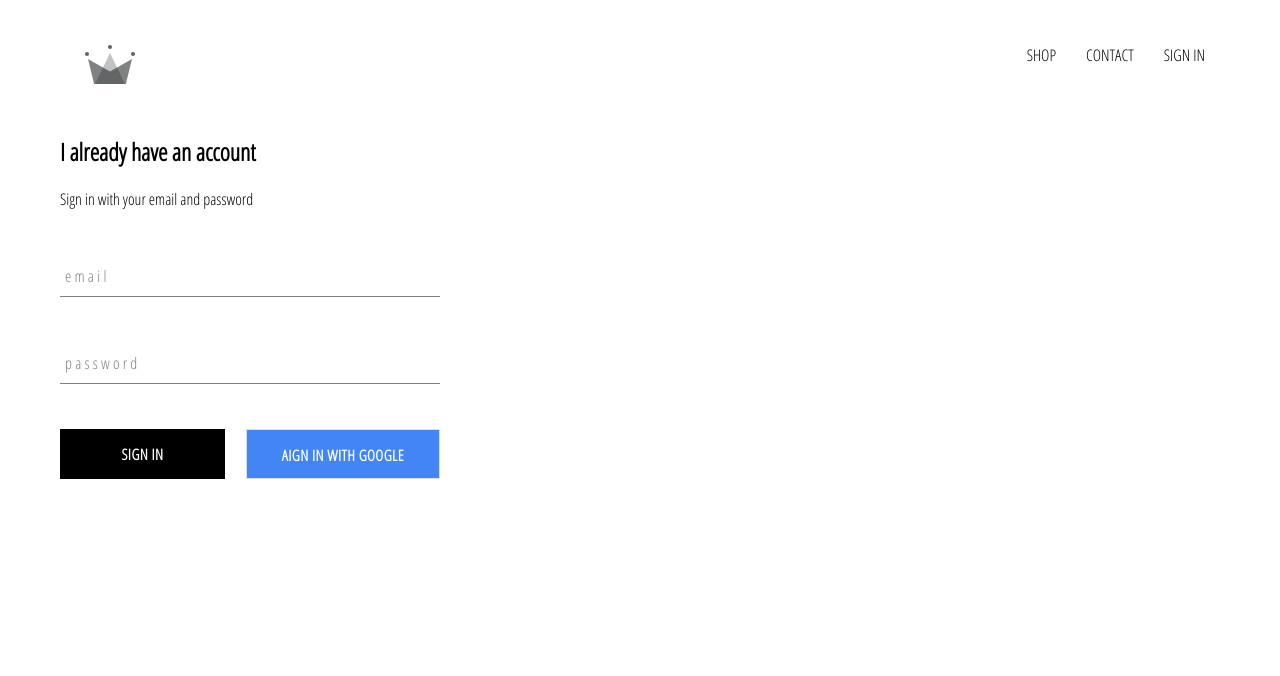
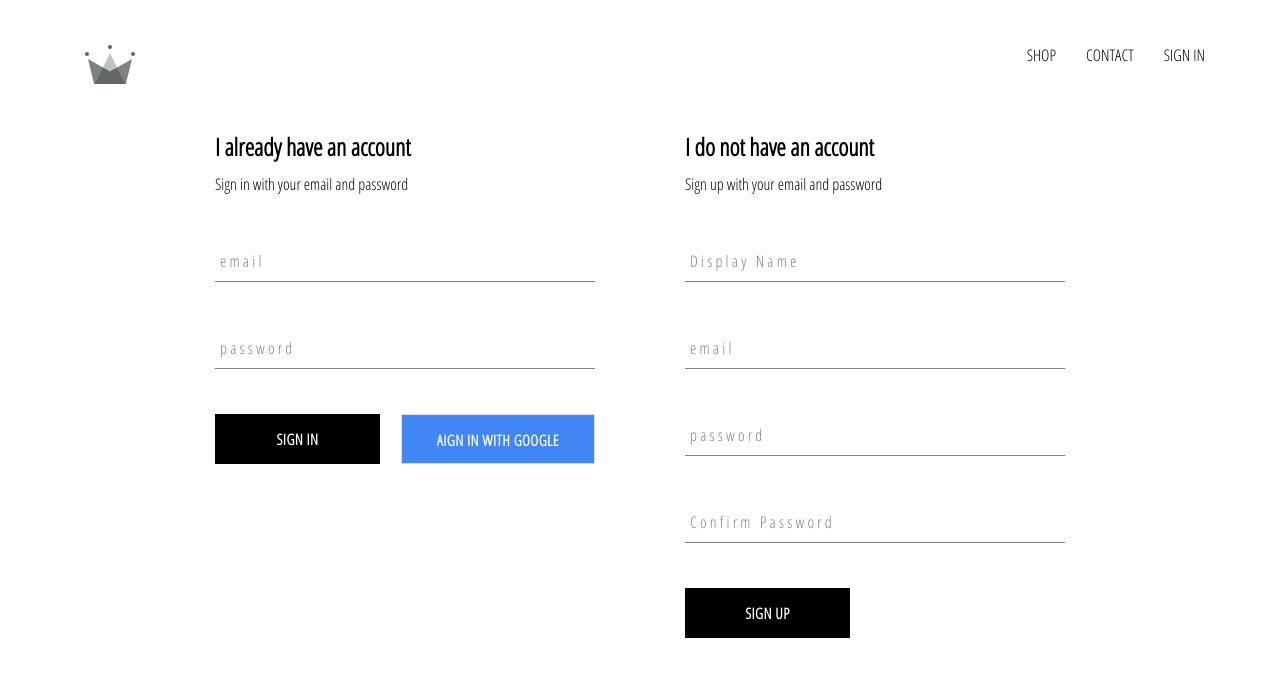
Before and after one commit to YenTingWu/clothing-Ecommerce, a React (Create React App) app: page /signin in a window 1280 px wide. Shown: the top 676 px of the page. Built offline with nearby package versions, Linux system fonts and the light colour scheme; no server answers.

Commit message:
implemented firebase utils, included ability to store authenticated users

```diff
--- a/src/App.js
+++ b/src/App.js
@@ -9,7 +9,7 @@ import ShopPage from './pages/shoppage/ShopPage';
 import Header from './components/Header/Header';
 import SignInSignOut from './pages/sign-in-and-sign-out-page/SignInSignOut'
 
-import { auth } from './firebase/firebase.utils'
+import { auth, createUserProfileDocument } from './firebase/firebase.utils'
 
 
 
@@ -26,18 +26,28 @@ class App extends React.Component {
 
 
   componentDidMount() {
-    this.unsubscribeFromAuth = auth.onAuthStateChanged(user => {
-      this.setState({
-        currentUser: user
-      })
-      console.log(user);
+    this.unsubscribeFromAuth = auth.onAuthStateChanged(async userAuth => {
+      console.log(userAuth)
+      if(userAuth) {
+        const userRef = await createUserProfileDocument(userAuth);
+
+        userRef.onSnapshot(snapShot => {
+          this.setState({
+            currentUser: {
+              id: snapShot.id,
+              ...snapShot.data()
+            }
+          }, () => console.log(this.state));
+        });
+      } else {
+        this.setState({ currentUser: userAuth });
+      }
     })
   }
 
   componentWillUnmount() {
     this.unsubscribeFromAuth();
   }
-
 
   render() {
       return (
--- a/src/components/SignIn/SignIn.js
+++ b/src/components/SignIn/SignIn.js
@@ -33,7 +33,7 @@ class SignIn extends React.Component {
 
         return (
             <div className='sign-in'>
-                <h2>I already have an account</h2>
+                <h2 className='title'>I already have an account</h2>
                 <span>Sign in with your email and password</span>
 
                 <form onSubmit={this.handleSubmit}>
--- a/src/components/SignIn/SignIn.scss
+++ b/src/components/SignIn/SignIn.scss
@@ -2,6 +2,11 @@
     width: 380px;
     display: flex;
     flex-direction: column;
+
+    .title {
+        margin: 10px 0;
+
+    }
 
     .buttons {
         display: flex;
--- /dev/null
+++ b/src/components/SignUp/SignUp.js
@@ -0,0 +1,101 @@
+import React from 'react';
+
+import FormInput from '../FormInput/FormInput';
+import CustomButton from '../CustomButton/CustomButton';
+
+import { auth, createUserProfileDocument } from '../../firebase/firebase.utils';
+
+import './SignUp.scss';
+
+class SignUp extends React.Component {
+    constructor() {
+        super();
+
+        this.state = {
+            displayName: '',
+            email: '',
+            password: '',
+            confirmPassword: ''
+        }
+    }
+
+    handleSubmit = async e => {
+        e.preventDefault();
+
+        const { displayName, email, password, confirmPassword } = this.state;
+
+        if(password !== confirmPassword) {
+            alert("Password don't match");
+            return;
+        }
+
+        try {
+            const { user } = await auth.createUserWithEmailAndPassword(email, password);
+
+            createUserProfileDocument( user, { displayName } );
+
+            this.setState({
+                displayName: '',
+                email: '',
+                password: '',
+                confirmPassword: ''
+            });
+        } catch(error) {
+            console.error(error);
+        }
+    }
+
+    handleChange = e => {
+        const { name, value } = e.target;
+
+        this.setState({ [name]: value} );
+    }
+
+    render() {
+        const { displayName, email, password, confirmPassword } = this.state;
+
+        return (
+            <div className='sign-up'>
+                <h2 className='title'>I do not have an account</h2>
+                <span>Sign up with your email and password</span>
+                <form className='sign-up-form' onSubmit={this.handleSubmit}>
+                    <FormInput
+                        type='text'
+                        name='displayName'
+                        label='Display Name'
+                        value={displayName}
+                        onChange={this.handleChange}
+                        required
+                    />
+                    <FormInput
+                        type='email'
+                        name='email'
+                        label='email'
+                        value={email}
+                        onChange={this.handleChange}
+                        required
+                    />
+                    <FormInput
+                        type='password'
+                        name='password'
+                        label='password'
+                        value={password}
+                        onChange={this.handleChange}
+                        required
+                    />
+                    <FormInput
+                        type='password'
+                        name='confirmPassword'
+                        label='Confirm Password'
+                        value={confirmPassword}
+                        onChange={this.handleChange}
+                        required
+                    />
+                    <CustomButton type='submit'>SIGN UP</CustomButton>
+                </form>
+            </div>
+        )
+    }
+}
+
+export default SignUp;
--- /dev/null
+++ b/src/components/SignUp/SignUp.scss
@@ -0,0 +1,9 @@
+.sign-up {
+    display: flex;
+    flex-direction: column;
+    width: 380px;
+}
+
+.title {
+    margin: 10px 0;
+}
--- a/src/firebase/firebase.utils.js
+++ b/src/firebase/firebase.utils.js
@@ -1,7 +1,6 @@
 import firebase from 'firebase/app';
 import 'firebase/firestore';
 import 'firebase/auth';
-
 
 const config = {
     apiKey: "AIzaSyBcsOg0sIsdYXkW1f_hspdLXkkQ5Qy2ACQ",
@@ -14,6 +13,31 @@ const config = {
     measurementId: "G-TKJ5Q9WMPT"
 };
 
+export const createUserProfileDocument = async (userAuth, addtionalData) => {
+    if(!userAuth) return;
+
+    const userRef = firestore.doc(`users/${userAuth.uid}`);
+
+    const snapShot = await userRef.get();
+
+    if(!snapShot.exists) {
+        const { displayName, email } = userAuth;
+        const createdAt = new Date();
+
+        try {
+            await userRef.set({
+                displayName,
+                email,
+                createdAt,
+                ...addtionalData
+            })
+        } catch (error) {
+            console.log('error creating user ', error.message);
+        }
+    }
+    return userRef;
+}
+
 firebase.initializeApp(config);
 
 export const auth = firebase.auth();
--- a/src/pages/sign-in-and-sign-out-page/SignInSignOut.js
+++ b/src/pages/sign-in-and-sign-out-page/SignInSignOut.js
@@ -1,12 +1,14 @@
 import React from 'react';
 
-import SignIn from '../../components/SignIn/SignIn'
+import SignIn from '../../components/SignIn/SignIn';
+import SignUp from '../../components/SignUp/SignUp';
 
 import './SignInSignOut.scss';
 
 const SignInSignOut = () => (
     <div className='sign-in-and-sign-up'>
         <SignIn />
+        <SignUp />
     </div>
 );
 
--- a/src/pages/sign-in-and-sign-out-page/SignInSignOut.scss
+++ b/src/pages/sign-in-and-sign-out-page/SignInSignOut.scss
@@ -0,0 +1,6 @@
+.sign-in-and-sign-up {
+    width: 850px;
+    display: flex;
+    justify-content: space-between;
+    margin: 30px auto;
+}
```
